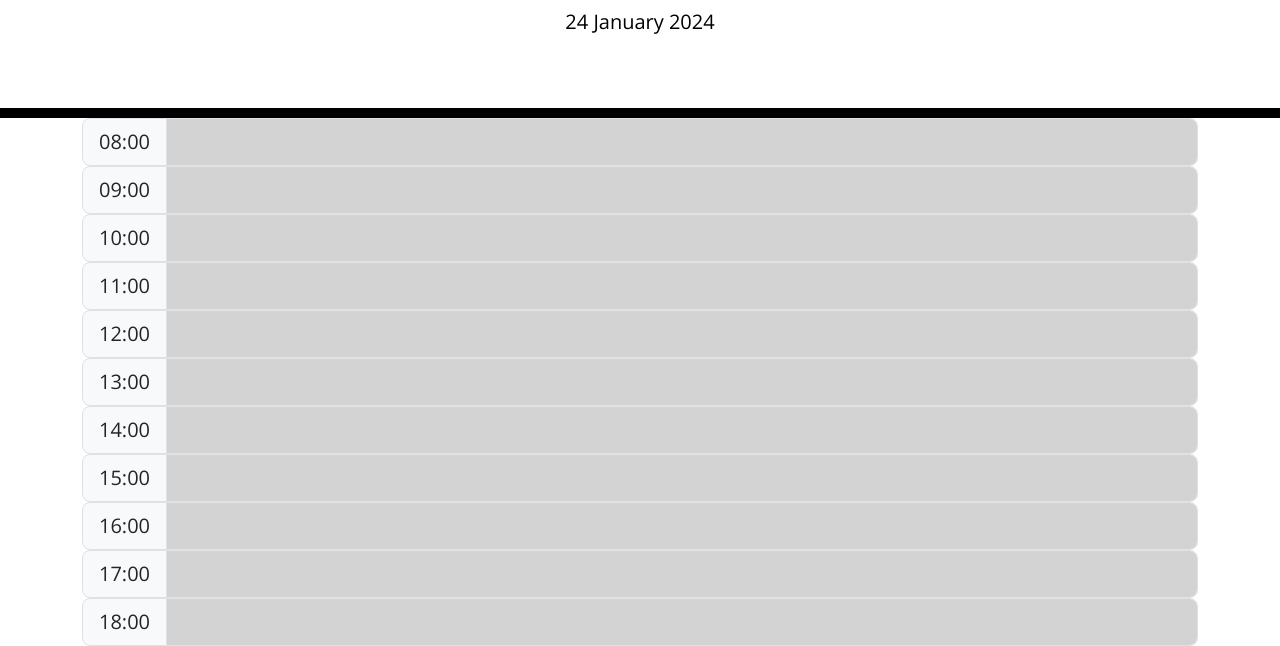
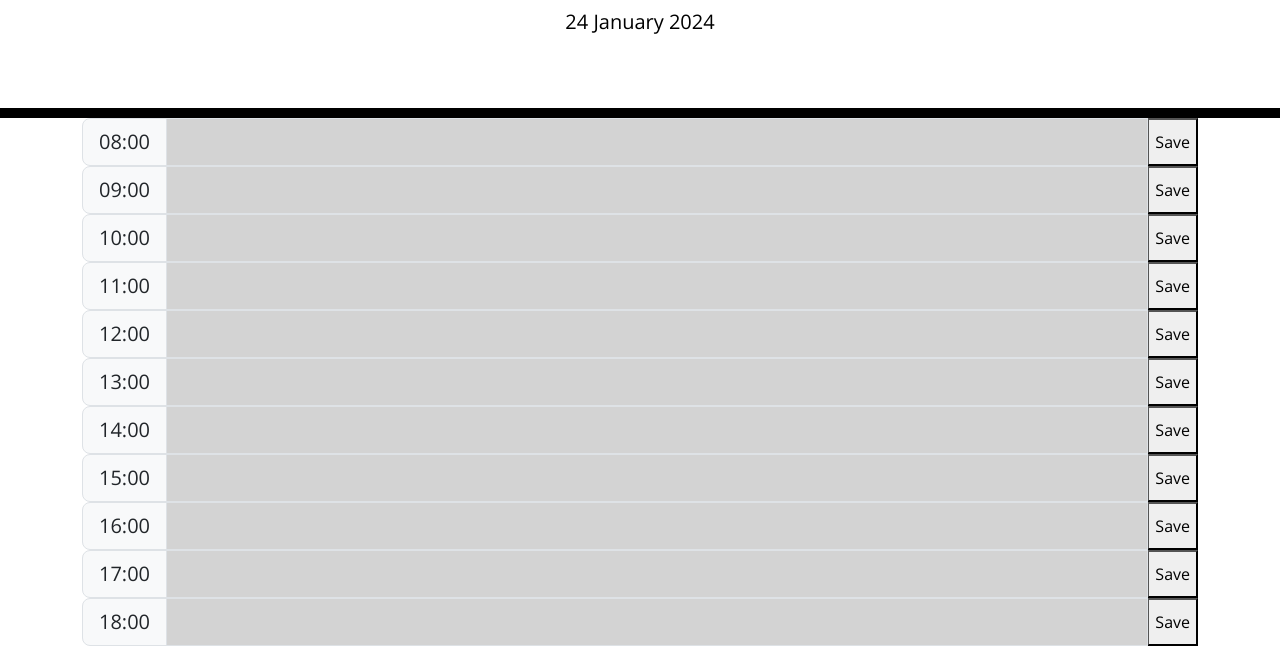
Before and after one commit to need-to-excel/Work-Day-Scheduler, a plain HTML site: page index.html in a window 1280 px wide. Shown: the part 169-815 px from the top of the page. Drawn offline with nearby package versions, Linux system fonts and the light colour scheme.

Commit message:
updated with button and local storage code

```diff
--- a/index.html
+++ b/index.html
@@ -34,47 +34,47 @@
       <!-- Timeblocks go here -->
       <div class="input-group input-group-lg">
         <span class="input-group-text" id="inputGroup-sizing-lg0">Large</span>
-        <input type="text" class="form-control form-control0" aria-label="Sizing example input" aria-describedby="inputGroup-sizing-lg">
+        <input type="text" id="input1" class="form-control form-control0" aria-label="Sizing example input" aria-describedby="inputGroup-sizing-lg">
       </div>
       <div class="input-group input-group-lg">
         <span class="input-group-text" id="inputGroup-sizing-lg1">Large</span>
-        <input type="text" class="form-control form-control1" aria-label="Sizing example input" aria-describedby="inputGroup-sizing-lg">
+        <input type="text" id="input2" class="form-control form-control1" aria-label="Sizing example input" aria-describedby="inputGroup-sizing-lg">
       </div>
       <div class="input-group input-group-lg">
         <span class="input-group-text" id="inputGroup-sizing-lg2">Large</span>
-        <input type="text" class="form-control form-control2" aria-label="Sizing example input" aria-describedby="inputGroup-sizing-lg">
+        <input type="text" id="input3" class="form-control form-control2" aria-label="Sizing example input" aria-describedby="inputGroup-sizing-lg">
       </div>
       <div class="input-group input-group-lg">
         <span class="input-group-text" id="inputGroup-sizing-lg3">Large</span>
-        <input type="text" class="form-control form-control3" aria-label="Sizing example input" aria-describedby="inputGroup-sizing-lg">
+        <input type="text" id="input4"class="form-control form-control3" aria-label="Sizing example input" aria-describedby="inputGroup-sizing-lg">
       </div>
       <div class="input-group input-group-lg">
         <span class="input-group-text" id="inputGroup-sizing-lg4">Large</span>
-        <input type="text" class="form-control form-control4" aria-label="Sizing example input" aria-describedby="inputGroup-sizing-lg">
+        <input type="text" id="input5"class="form-control form-control4" aria-label="Sizing example input" aria-describedby="inputGroup-sizing-lg">
       </div>
       <div class="input-group input-group-lg">
         <span class="input-group-text" id="inputGroup-sizing-lg5">Large</span>
-        <input type="text" class="form-control form-control5" aria-label="Sizing example input" aria-describedby="inputGroup-sizing-lg">
+        <input type="text" id="input6"class="form-control form-control5" aria-label="Sizing example input" aria-describedby="inputGroup-sizing-lg">
       </div>
       <div class="input-group input-group-lg">
         <span class="input-group-text" id="inputGroup-sizing-lg6">Large</span>
-        <input type="text" class="form-control form-control6" aria-label="Sizing example input" aria-describedby="inputGroup-sizing-lg">
+        <input type="text" id="input7"class="form-control form-control6" aria-label="Sizing example input" aria-describedby="inputGroup-sizing-lg">
       </div>
       <div class="input-group input-group-lg">
         <span class="input-group-text" id="inputGroup-sizing-lg7">Large</span>
-        <input type="text" class="form-control form-control7" aria-label="Sizing example input" aria-describedby="inputGroup-sizing-lg">
+        <input type="text" id="input8"class="form-control form-control7" aria-label="Sizing example input" aria-describedby="inputGroup-sizing-lg">
       </div>
       <div class="input-group input-group-lg">
         <span class="input-group-text" id="inputGroup-sizing-lg8">Large</span>
-        <input type="text" class="form-control form-control form-control8" aria-label="Sizing example input" aria-describedby="inputGroup-sizing-lg">
+        <input type="text" id="input9"class="form-control form-control form-control8" aria-label="Sizing example input" aria-describedby="inputGroup-sizing-lg">
       </div>
       <div class="input-group input-group-lg">
         <span class="input-group-text" id="inputGroup-sizing-lg9">Large</span>
-        <input type="text" class="form-control form-control9" aria-label="Sizing example input" aria-describedby="inputGroup-sizing-lg">
+        <input type="text" id="input10"class="form-control form-control9" aria-label="Sizing example input" aria-describedby="inputGroup-sizing-lg">
       </div>
       <div class="input-group input-group-lg">
         <span class="input-group-text" id="inputGroup-sizing-lg10">Large</span>
-        <input type="text" class="form-control form-control10" aria-label="Sizing example input" aria-describedby="inputGroup-sizing-lg">
+        <input type="text" id="input11"class="form-control form-control10" aria-label="Sizing example input" aria-describedby="inputGroup-sizing-lg">
       </div>
     </div>
 
--- a/script.js
+++ b/script.js
@@ -4,12 +4,28 @@
 // var currentDay = $("#currentDay");
 
 var currentDay = dayjs();
-console.log(currentDay)
 $("#currentDay").text(currentDay.format("D MMMM YYYY"));
 
 
 var timeSpace = document.getElementById("#inputGroup-sizing-lg");
-console.log(timeSpace)
+var timeBlock = document.querySelectorAll(".input-group");
+var savedText = document.querySelector(".input-group-text");
+var saveBtn = document.querySelectorAll(".save");
+
+$(".input-group").each(function() {
+  var button = $("<button/>")
+  button.text("Save");
+  console.log(this);
+  $(button). attr('class', 'save');
+  $(this).append(button);
+});
+
+$(".save").on("click",function() {
+var input = $(this).siblings(".form-control").val()
+var localStorageKey = $(this).siblings(".form-control").attr("id")
+console.log(localStorageKey)
+localStorage.setItem(localStorageKey, input)
+});
 
 function generateOneHourSlots(startTime, endTime) {
   const slots = [];
@@ -25,13 +41,10 @@ function generateOneHourSlots(startTime, endTime) {
 }
 
 // Example: Generate one-hour slots from 9 am to 5 pm
-const startTime = '2024-01-21 08:00'; // Replace with your desired start time
-const endTime = '2024-01-21 19:00';   // Replace with your desired end time
+const startTime = '2024-01-21 08:00';
+const endTime = '2024-01-21 19:00';
 
 const oneHourSlots = generateOneHourSlots(startTime, endTime);
-
-// Display the one-hour slots
-console.log(oneHourSlots);
 
 var textInput = function() {
   for(var index = 0; index < oneHourSlots.length; index++)
@@ -44,13 +57,12 @@ textInput()
 
 // Colouring based on time
  var timeHour = (currentDay.format(" HH "));
- console.log(timeHour)
- var timeAssign = function() {
+  var timeAssign = function() {
   for(var index = 0; index < oneHourSlots.length; index++)
   {
     var timeNow = parseInt(timeHour);
     var slotOneHour = parseInt(oneHourSlots[index].substr(0, 2));
-    if(timeNow< slotOneHour){
+    if(timeNow < slotOneHour){
       $( ".form-control" + index).addClass("future")
     }
     else if(timeNow == slotOneHour){
@@ -60,10 +72,11 @@ textInput()
     $( ".form-control" + index).addClass("past")
     }
   }
-
   };
   timeAssign();
 
 
 
+
+
 // });
```
